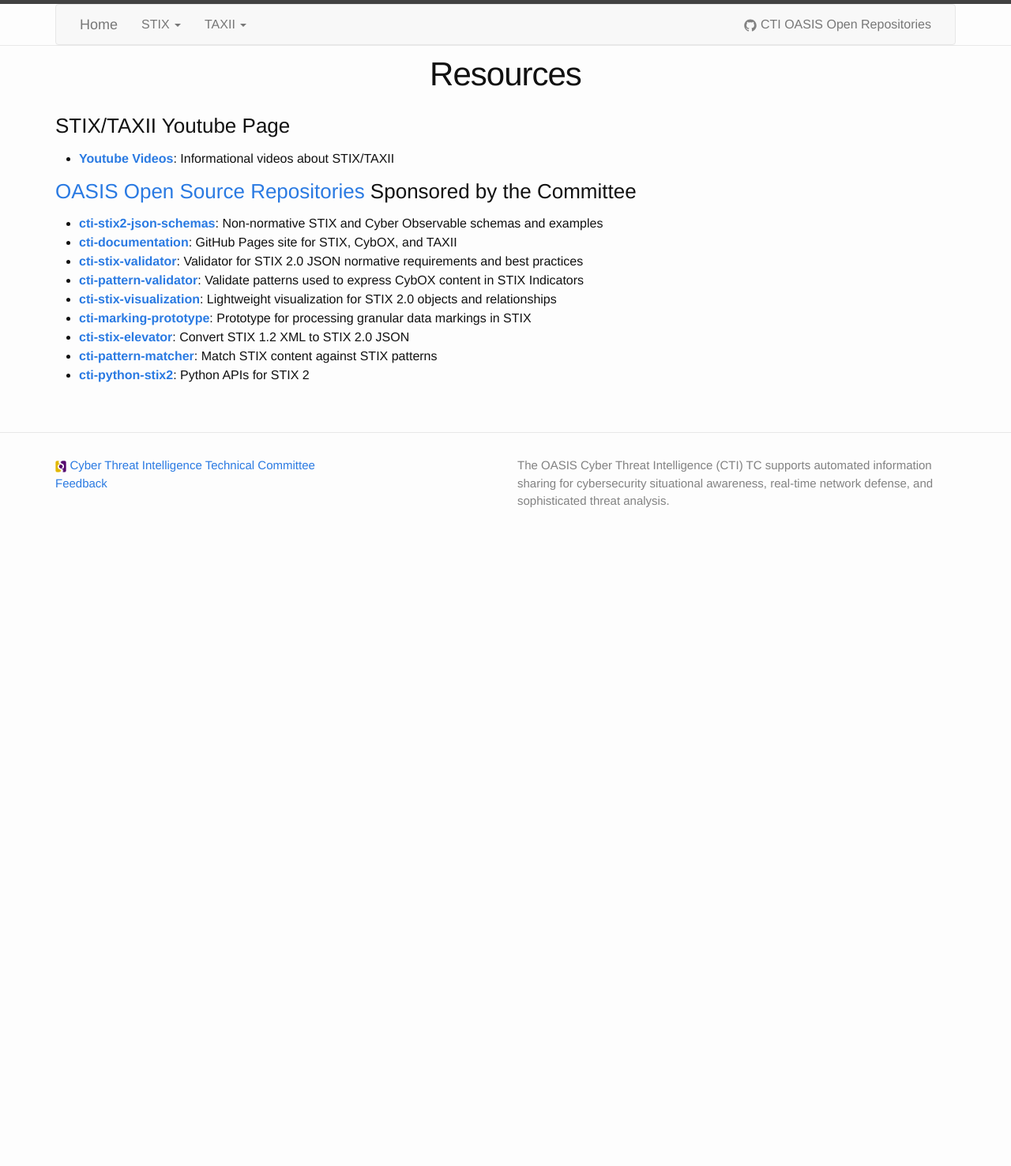
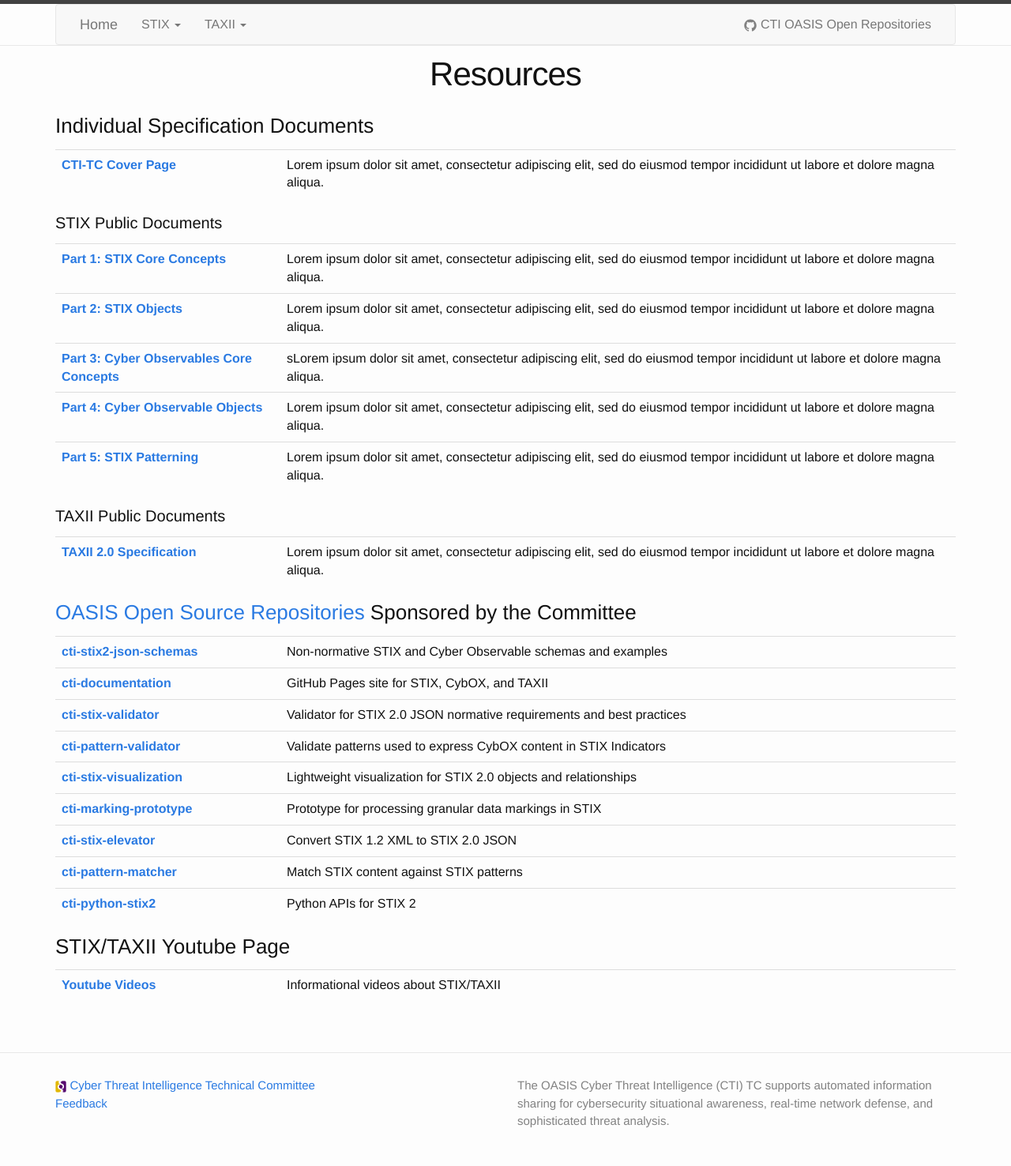
Before and after one commit to oasis-open/cti-documentation, a Jekyll site: the page built from stix/resources.md, in a window 1280 px wide. Shown: the whole page at 79% size. Built offline with Jekyll 4.4.1, drawn with Linux system fonts in a browser that asks for light colours; before the commit the page ends 900 px from its top, so only the background shows below that.

Commit message:
Changed lists to tables
Added public documents for both STIX and TAXII

```diff
--- a/_sass/_base.scss
+++ b/_sass/_base.scss
@@ -433,7 +433,8 @@
 /*
  * Tables
  */
-.table-anchor tbody tr td:nth-of-type(1) {
+.table-anchor tbody tr td:nth-of-type(1),
+.table-col1-width tbody tr td:nth-of-type(1){
     width: 25%;
 }
 
--- a/stix/resources.md
+++ b/stix/resources.md
@@ -4,17 +4,44 @@
 categories: stix
 ---
 
+### Individual Specification Documents
+
+{: .table .table-hover .table-example .table-desc .table-col1-width}
+| :------: | ----------- |
+|[**CTI-TC Cover Page**](https://docs.google.com/document/d/1yvqWaPPnPW-2NiVCLqzRszcx91ffMowfT5MmE9Nsy_w){: target="_blank"}| Lorem ipsum dolor sit amet, consectetur adipiscing elit, sed do eiusmod tempor incididunt ut labore et dolore magna aliqua. |
+
+#### STIX Public Documents
+
+{: .table .table-hover .table-example .table-desc .table-col1-width}
+| :------: | ----------- |
+|[**Part 1: STIX Core Concepts**](https://docs.google.com/document/d/1dIrh1Lp3KAjEMm8o2VzAmuV0Peu-jt9aAh1IHrjAroM/pub){: target="_blank"}| Lorem ipsum dolor sit amet, consectetur adipiscing elit, sed do eiusmod tempor incididunt ut labore et dolore magna aliqua.|
+|[**Part 2: STIX Objects**](https://docs.google.com/document/d/1IvkLxg_tCnICsatu2lyxKmWmh1gY2h8HUNssKIE-UIA/pub){: target="_blank"}|Lorem ipsum dolor sit amet, consectetur adipiscing elit, sed do eiusmod tempor incididunt ut labore et dolore magna aliqua.|
+|[**Part 3: Cyber Observables Core Concepts**](https://docs.google.com/document/d/1ti4Ei_ii_Uc4izHNZlYmBP9NgD5-iVWC--y-3HmGZyg/pub){: target="_blank"}|sLorem ipsum dolor sit amet, consectetur adipiscing elit, sed do eiusmod tempor incididunt ut labore et dolore magna aliqua.|
+|[**Part 4: Cyber Observable Objects**](https://docs.google.com/document/d/167aIyr5BIAJJORzjT11U25cGSBJ0cBNSdkheNJFz6l8/pub){: target="_blank"}|Lorem ipsum dolor sit amet, consectetur adipiscing elit, sed do eiusmod tempor incididunt ut labore et dolore magna aliqua.|
+|[**Part 5: STIX Patterning**](https://docs.google.com/document/d/1nK1RXcE2aMvQoG1Kgr3aTBtHZ1IyehzOk7vU0n5FUGY/pub){: target="_blank"}|Lorem ipsum dolor sit amet, consectetur adipiscing elit, sed do eiusmod tempor incididunt ut labore et dolore magna aliqua.|
+
+#### TAXII Public Documents
+
+{: .table .table-hover .table-example .table-desc .table-col1-width}
+| :------: | ----------- |
+[**TAXII 2.0 Specification**](https://docs.google.com/document/d/1Jv9ICjUNZrOnwUXtenB1QcnBLO35RnjQcJLsa1mGSkI/pub){: target="_blank"} | Lorem ipsum dolor sit amet, consectetur adipiscing elit, sed do eiusmod tempor incididunt ut labore et dolore magna aliqua.|
+
+### [OASIS Open Source Repositories](https://github.com/oasis-open) Sponsored by the Committee
+
+{: .table .table-hover .table-example .table-desc .table-col1-width}
+| :------: | ----------- |
+|[**cti-stix2-json-schemas**](https://github.com/oasis-open/cti-stix2-json-schemas){: target="_blank"}| Non-normative STIX and Cyber Observable schemas and examples |
+|[**cti-documentation**](https://github.com/oasis-open/cti-documentation){: target="_blank"}| GitHub Pages site for STIX, CybOX, and TAXII |
+|[**cti-stix-validator**](https://github.com/oasis-open/cti-stix-validator){: target="_blank"}| Validator for STIX 2.0 JSON normative requirements and best practices |
+|[**cti-pattern-validator**](https://github.com/oasis-open/cti-pattern-validator){: target="_blank"}| Validate patterns used to express CybOX content in STIX Indicators |
+|[**cti-stix-visualization**](https://github.com/oasis-open/cti-stix-visualization){: target="_blank"}| Lightweight visualization for STIX 2.0 objects and relationships |
+|[**cti-marking-prototype**](https://github.com/oasis-open/cti-marking-prototype){: target="_blank"}| Prototype for processing granular data markings in STIX |
+|[**cti-stix-elevator**](https://github.com/oasis-open/cti-stix-elevator){: target="_blank"}| Convert STIX 1.2 XML to STIX 2.0 JSON |
+|[**cti-pattern-matcher**](https://github.com/oasis-open/cti-pattern-matcher){: target="_blank"}| Match STIX content against STIX patterns |
+|[**cti-python-stix2**](https://github.com/oasis-open/cti-python-stix2){: target="_blank"}| Python APIs for STIX 2 |
 
 ### STIX/TAXII Youtube Page
--  [**Youtube Videos**](https://www.youtube.com/channel/UCmW_oi_zce3On4LyK9KDnfg): Informational videos about STIX/TAXII
 
-### [OASIS Open Source Repositories](https://github.com/oasis-open) Sponsored by the Committee
--   [**cti-stix2-json-schemas**](https://github.com/oasis-open/cti-stix2-json-schemas): Non-normative STIX and Cyber Observable schemas and examples
--   [**cti-documentation**](https://github.com/oasis-open/cti-documentation): GitHub Pages site for STIX, CybOX, and TAXII
--   [**cti-stix-validator**](https://github.com/oasis-open/cti-stix-validator): Validator for STIX 2.0 JSON normative requirements and best practices
--   [**cti-pattern-validator**](https://github.com/oasis-open/cti-pattern-validator): Validate patterns used to express CybOX content in STIX Indicators
--   [**cti-stix-visualization**](https://github.com/oasis-open/cti-stix-visualization): Lightweight visualization for STIX 2.0 objects and relationships
--   [**cti-marking-prototype**](https://github.com/oasis-open/cti-marking-prototype): Prototype for processing granular data markings in STIX
--   [**cti-stix-elevator**](https://github.com/oasis-open/cti-stix-elevator): Convert STIX 1.2 XML to STIX 2.0 JSON
--   [**cti-pattern-matcher**](https://github.com/oasis-open/cti-pattern-matcher): Match STIX content against STIX patterns
--   [**cti-python-stix2**](https://github.com/oasis-open/cti-python-stix2): Python APIs for STIX 2
+{: .table .table-hover .table-example .table-desc .table-col1-width}
+| :------: | ----------- |
+|[**Youtube Videos**](https://www.youtube.com/channel/UCmW_oi_zce3On4LyK9KDnfg){: target="_blank"}| Informational videos about STIX/TAXII|
```
